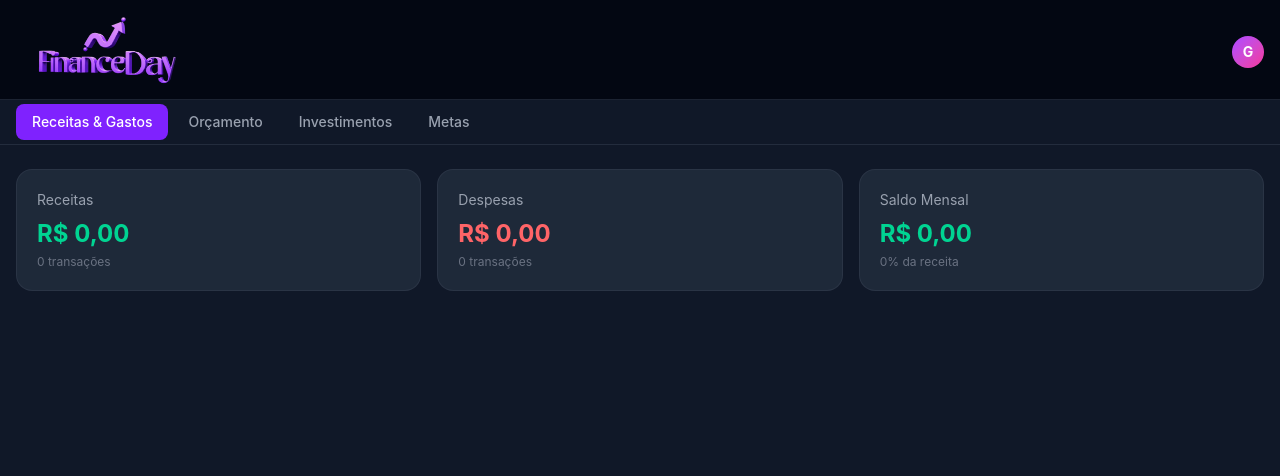
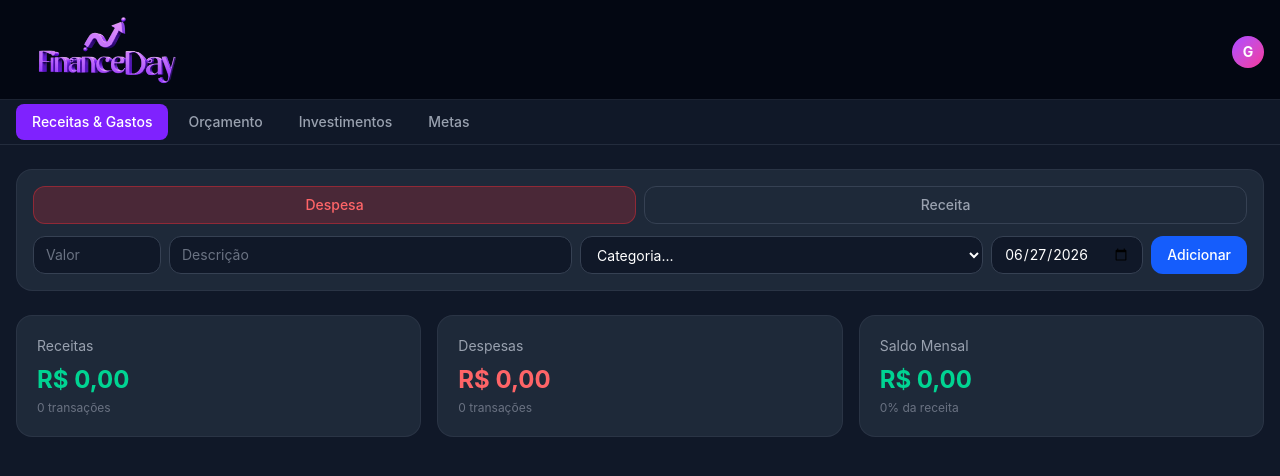
Before and after one commit to gabrielschwanke/finance-day, a React (Vite) app: page / in a window 1280 px wide. Shown: the top 476 px of the page. Built offline with nearby package versions, Linux system fonts and the light colour scheme.

Commit message:
feat: add QuickAdd component with transaction form

```diff
--- /dev/null
+++ b/src/components/QuickAdd.jsx
@@ -0,0 +1,105 @@
+import { useState } from 'react'
+import { useData } from '../context/DataContext'
+import { uid } from '../utils/helpers'
+
+function QuickAdd() {
+  const { data, updateData } = useData()
+  const [tipo, setTipo] = useState('despesa')
+  const [valor, setValor] = useState('')
+  const [descricao, setDescricao] = useState('')
+  const [categoriaId, setCategoriaId] = useState('')
+  const [data_,  setData] = useState(new Date().toISOString().slice(0, 10))
+
+  function handleSubmit() {
+    if (!valor || !descricao || !categoriaId || !data_) return
+
+    const nova = {
+      id: uid(),
+      tipo,
+      descricao,
+      valor: parseFloat(valor),
+      categoriaId,
+      data: data_,
+    }
+
+    updateData({
+      ...data,
+      transacoes: [...data.transacoes, nova],
+    })
+
+    setValor('')
+    setDescricao('')
+  }
+
+  return (
+    <div className="bg-gray-800 rounded-2xl p-4 border border-gray-700/50 space-y-3">
+
+      {/* Tipo toggle */}
+      <div className="flex gap-2">
+        <button
+          onClick={() => setTipo('despesa')}
+          className={`flex-1 py-2 rounded-xl text-sm font-medium transition-colors ${
+            tipo === 'despesa'
+              ? 'bg-red-500/20 text-red-400 border border-red-500/40'
+              : 'text-gray-400 border border-gray-700 hover:border-gray-500'
+          }`}
+        >
+          Despesa
+        </button>
+        <button
+          onClick={() => setTipo('receita')}
+          className={`flex-1 py-2 rounded-xl text-sm font-medium transition-colors ${
+            tipo === 'receita'
+              ? 'bg-emerald-500/20 text-emerald-400 border border-emerald-500/40'
+              : 'text-gray-400 border border-gray-700 hover:border-gray-500'
+          }`}
+        >
+          Receita
+        </button>
+      </div>
+
+      {/* Campos */}
+      <div className="flex flex-wrap gap-2">
+        <input
+          type="number"
+          placeholder="Valor"
+          value={valor}
+          onChange={e => setValor(e.target.value)}
+          className="bg-gray-900 border border-gray-700 rounded-xl px-3 py-2 text-sm text-white placeholder-gray-500 w-32 focus:outline-none focus:border-blue-500"
+        />
+        <input
+          type="text"
+          placeholder="Descrição"
+          value={descricao}
+          onChange={e => setDescricao(e.target.value)}
+          className="bg-gray-900 border border-gray-700 rounded-xl px-3 py-2 text-sm text-white placeholder-gray-500 flex-1 min-w-32 focus:outline-none focus:border-blue-500"
+        />
+        <select
+          value={categoriaId}
+          onChange={e => setCategoriaId(e.target.value)}
+          className="bg-gray-900 border border-gray-700 rounded-xl px-3 py-2 text-sm text-white flex-1 min-w-32 focus:outline-none focus:border-blue-500"
+        >
+          <option value="">Categoria...</option>
+          {data.categorias.map(c => (
+            <option key={c.id} value={c.id}>{c.nome}</option>
+          ))}
+        </select>
+        <input
+          type="date"
+          value={data_}
+          onChange={e => setData(e.target.value)}
+          className="bg-gray-900 border border-gray-700 rounded-xl px-3 py-2 text-sm text-white focus:outline-none focus:border-blue-500"
+        />
+        <button
+          onClick={handleSubmit}
+          className="bg-blue-600 hover:bg-blue-700 text-white px-4 py-2 rounded-xl text-sm font-medium transition-colors"
+        >
+          Adicionar
+        </button>
+      </div>
+
+    </div>
+  )
+}
+
+export default QuickAdd
--- a/src/pages/Receitas.jsx
+++ b/src/pages/Receitas.jsx
@@ -1,4 +1,5 @@
 import KpiCard from '../components/KpiCard'
+import QuickAdd from '../components/QuickAdd'
 import { useData } from '../context/DataContext'
 import { fmtBRL } from '../utils/formatters'
 
@@ -20,6 +21,7 @@ function Receitas() {
 
   return (
     <div className="space-y-6">
+      <QuickAdd />
       <div className="grid grid-cols-1 sm:grid-cols-3 gap-4">
         <KpiCard
           titulo="Receitas"
```
